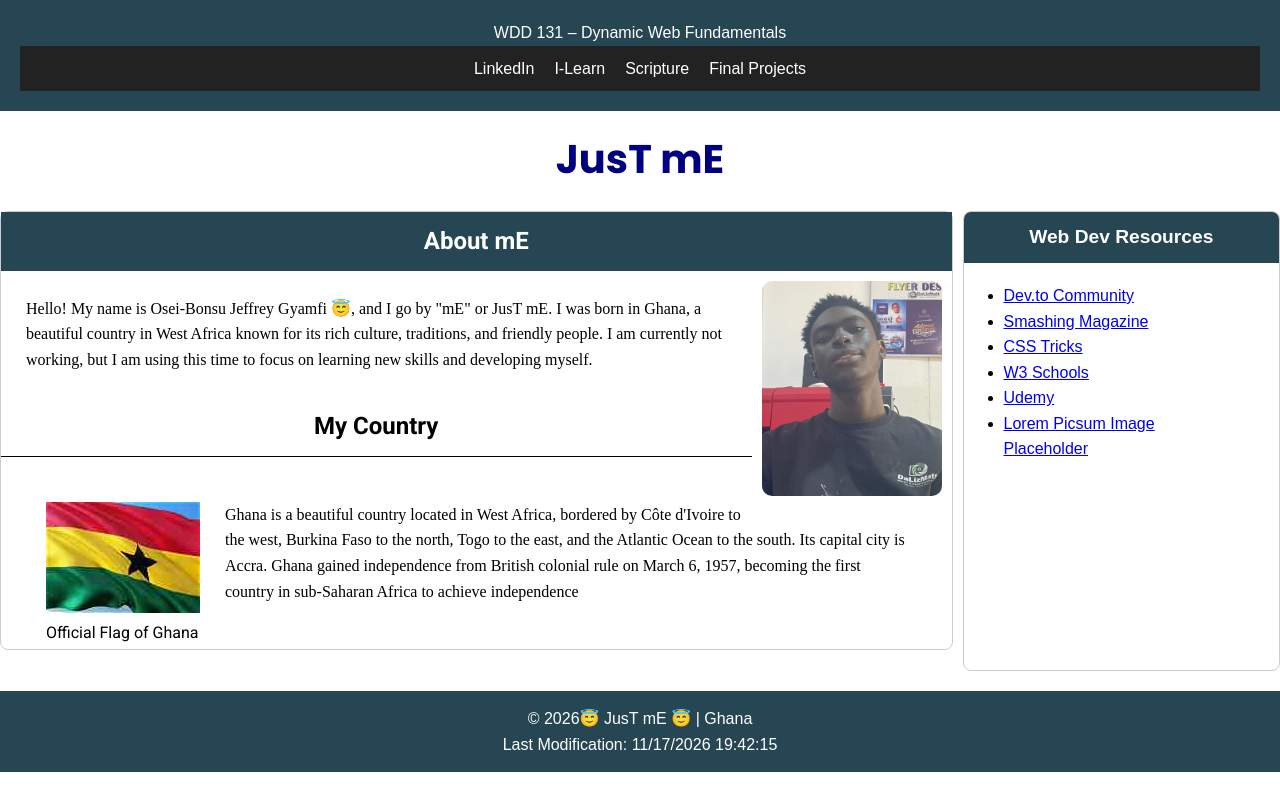
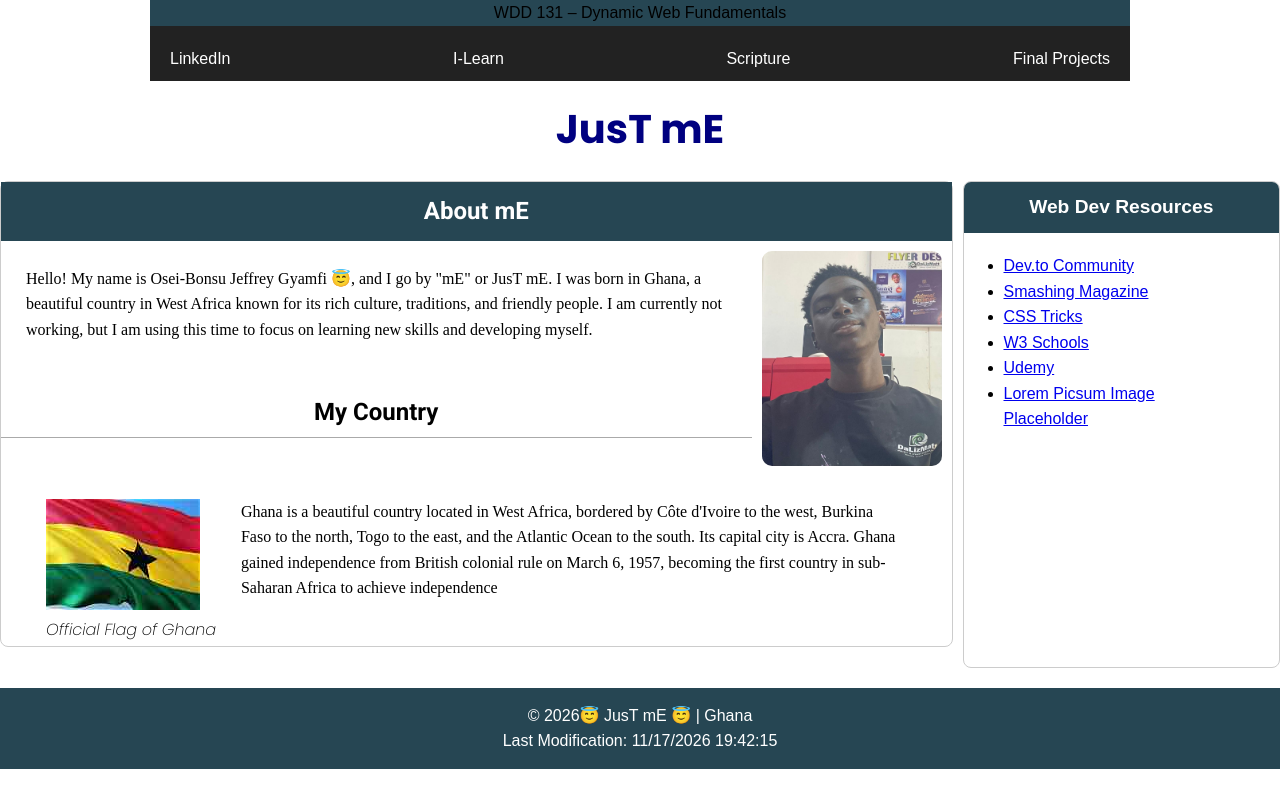
Before and after one commit to justme203/wdd131, a plain HTML site: page index.html in a window 1280 px wide. Drawn offline with Linux system fonts and the light colour scheme; a web font is replaced by a local one.

Commit message:
Refactor HTML structure and update CSS styles for improved layout and readability

```diff
--- a/index.html
+++ b/index.html
@@ -17,19 +17,19 @@
         <span id="course-title">
            WDD 131 – Dynamic Web Fundamentals
         </span>
-        <nav class="nav-bar">
-            <ul>
+        <nav>
+
            <li> <a href="#">LinkedIn</a></li>
            <li><a href="#">I-Learn</a></li>
            <li><a href="#">Scripture</a></li>
            <li><a href="#">Final Projects</a></li>
-            </ul>
+
             </nav>
 
 
     </header>
     <h1>JusT mE</h1>
-    <div class="two">
+    <div class="grid">
     <main>
         <section class="card ">
             <h2>About mE</h2>
@@ -42,7 +42,7 @@
          </p>
 
             </div>
-             <b>My Country</b>
+             <h3>My Country</h3>
 
              <div class="ghana">
              <figure>
@@ -63,7 +63,7 @@
    </section>
     </main>
 
-         <aside class="linking">
+         <aside class="links">
 
                <h2>Web Dev Resources</h2>
             <ul>
--- a/styles/base.css
+++ b/styles/base.css
@@ -45,40 +45,32 @@
 }
 
 body {
-  padding: 0;
-margin: 0;
 font-family: Arial, Helvetica, sans-serif;
 line-height: 1.6;
+}
 
-
+#course-title{
+ text-align: center;
+ display: block;
 }
 
 header {
-
+  max-width: 980px;
+  margin: 0 auto;
 background-color: #264653;
-color: white;
-padding: 20px;
-text-align: center;
 }
 
-.nav-bar {
+nav {
 background-color: #222;
- padding: 0;
   display: flex;
-    justify-content: space-around;
-   margin: 0;
-    align-items: center;
-
-width: 100%;
+    justify-content: space-between;
 }
 
 nav a {
 color: white;
 text-decoration: none;
- padding: 10px;
+ padding: 20px 20px 10px;
 display:block;
-
-
 }
 
 nav a:hover {
@@ -86,17 +78,10 @@ background-color: #e9c46a;
 color: #222;
 }
 
-nav ul {
+nav li {
     list-style-type: none;
     display: flex;
 }
-
-nav li {
-  /*
-    border-right: 1px solid black;
-*/
-}
-
 
 h1 {
   font-family: "Poppins", sans-serif;
@@ -105,8 +90,8 @@ h1 {
 text-align: center;
 color: #264653;
 }
+
 .card {
-
     font-family: "Roboto", sans-serif;
     background-color: white;
     border: 1px solid #ccc;
@@ -123,7 +108,7 @@ font-size: 1.5rem;
 font-weight: 700;
 
 }
-.card b{
+.card h3{
   display: flex;
   align-items: center;
   justify-content: center;
@@ -133,7 +118,9 @@ font-size: 1.5rem;
 font-weight: 700;
 font-family: "Roboto", sans-serif;
 text-align: center;
-border-bottom: 1px solid black;
+border-bottom:  1px solid #aaa;
+   padding-bottom: 0.3rem;
+    margin: 1rem auto;
 }
 .me img {
     border-radius: 20px;
@@ -145,16 +132,46 @@ border-bottom: 1px solid black;
 .ghana figure{
     float: left;
     padding: 25px;
+     font-family: "Poppins", sans-serif;
+  font-weight: 200;
+  font-style: italic;
+}
 
-}
 .ghana {
 padding: 20px;}
+
 .card p{
 padding: 25px;
 font-family: 'Times New Roman', Times, serif;
 font-weight: 400;
 font-size: 1rem;
+}
 
+.links {
+    border: 1px solid #ccc;
+    border-radius: 8px;
+    overflow: hidden;
+}
+
+.links h2 {
+    background-color: #264653;
+    color: white;
+    padding: 10px;
+    text-align: center;
+    font-size: 1.2rem;
+    margin: 0;
+}
+
+.links ul {
+    margin: auto 0;
+    padding: 20px 40px;
+}
+
+.grid {
+    display: grid;
+    grid-template-columns: 3fr 1fr;
+    gap: 10px;
+    margin: 20px auto;
 }
 
 footer {
@@ -162,32 +179,6 @@ background-color: #264653;
 color: white;
 text-align: center;
 padding: 15px;
-}
-.linking {
-
-    background-color: white;
-    border: 1px solid #ccc;
-    border-radius: 8px;
-    overflow: hidden;
-
-}
-.linking h2 {
-    background-color: #264653;
-    color: white;
-    padding: 10px;
-    text-align: center;
-    font-size: 1.2rem;
-    margin: 0;
-}
-.linking ul {
-    margin: auto 0;
-    padding: 20px 40px;
-}
-.two {
-    display: grid;
-    grid-template-columns: 3fr 1fr;
-    gap: 10px;
-    margin: 20px auto;
 }
 
 @media screen and (min-width:640px) {
```
